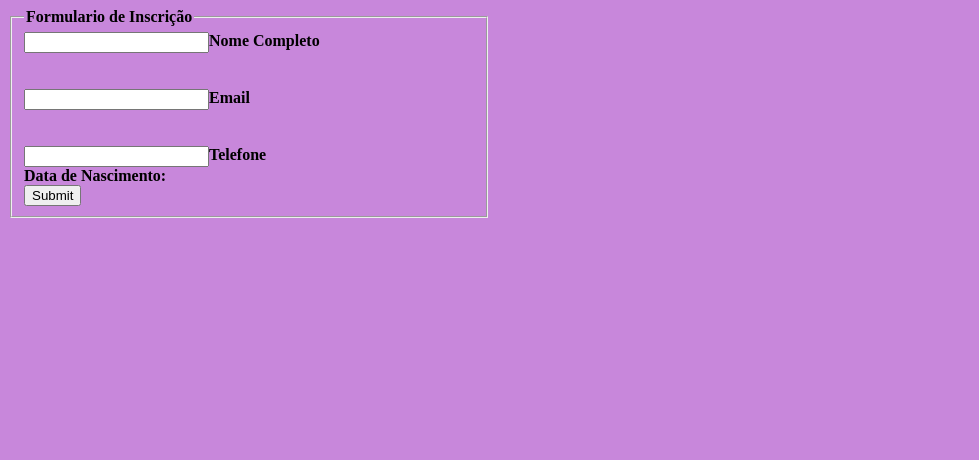
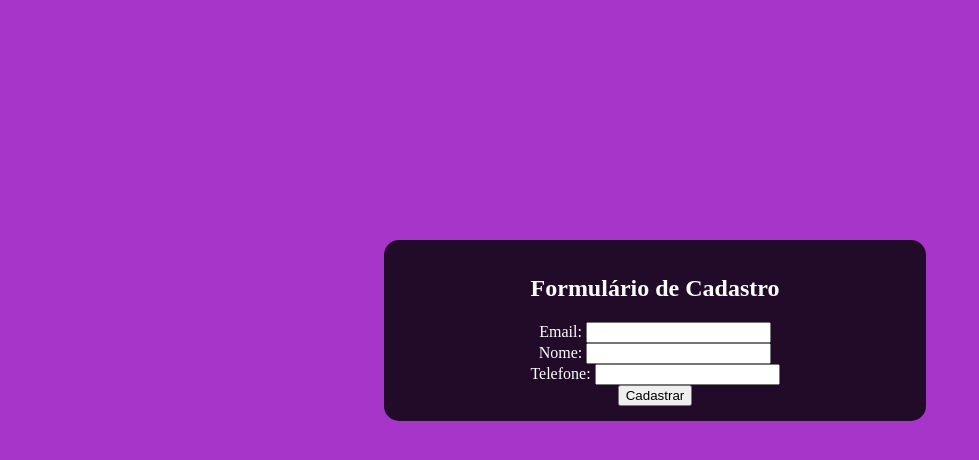
Before and after one commit to techkah/PROJETO.github.io, a plain HTML site: page PROJETO.github.io-main/templete/formulario.html in a window 1280 px wide. Shown: the whole page, without its empty margins (0-979 px from the left). Drawn offline with Linux system fonts and the light colour scheme.

Commit message:
Commit de hoje

```diff
--- a/PROJETO.github.io-main/static/formulario.css
+++ b/PROJETO.github.io-main/static/formulario.css
@@ -1,6 +1,6 @@
 html, body {
 
-    background-color: rgb(200, 135, 219)
+    background-color: rgb(168, 53, 202)
 }
 .flex-row{
     display: flex;
@@ -13,3 +13,16 @@ html, body {
     width: 450px;
     background: none;
 }
+.box{
+    position: absolute;
+    top: 30%;
+    left: 30%;
+    transform: translate(-50% -50%);
+    justify-content: center;
+    background-color: rgba(0, 0, 0, 0.8);
+    padding: 15px;
+    border-radius: 15px;
+    width: 40%;
+    color: white;
+    text-align: center;
+}
--- a/PROJETO.github.io-main/templete/formulario.html
+++ b/PROJETO.github.io-main/templete/formulario.html
@@ -12,28 +12,21 @@
             <div class="nav-logo">
         </div>
 
-           <form action="/app.py" method="post">
-              <fieldset>
-             <legend><b>Formulario de Inscrição</b></legend>
-             <b>
-                <div class="input box">
-                <input type="nome" nome="nome"  id="nome" class="inputUser" required>
-                <label for="nome" class="labelinput">Nome Completo</label>
-                </div>
-                <br><br>
-                <div class="input box">
-                <input type="email" nome="email"  id="email" class="inputUser" required>
-                <label for="email" class="labelinput">Email</label>
-                </div>
-               <br><br>
-               <div class="input box">
-                <input type="telefone" nome="telefone"  id="telefone" class="inputUser" required>
-               <label for="telefone" class="labelinput">Telefone</label>
-               </div>
-               <div class="input box">
-                <label for="ano_nascimento"><b>Data de Nascimento:</b></label>
-                </div>
-                <div class="bnt"><input type="submit" nome="submit" id="submit"></div>
-            </form>
+    <div class="box">
+        <h1>Formulário de Cadastro</h1>
+        <form method="POST" action="/formulario">
+            <label for="email">Email:</label>
+            <input type="email" id="email" name="email" required>
+            <br>
+            <label for="nome">Nome:</label>
+            <input type="text" id="nome" name="nome" required>
+            <br>
+            <label for="telefone">Telefone:</label>
+            <input type="tel" id="telefone" name="telefone" required>
+            <br>
+            <input type="submit" value="Cadastrar">
+        </form>
+
+    </div>
 </body>
 </html>
```
Also changed, not shown: PROJETO.github.io-main/templete/feedback.html (added, +15 -0 lines), PROJETO.github.io-main/templete/home.html (+2 -2 lines), 2 other files.
